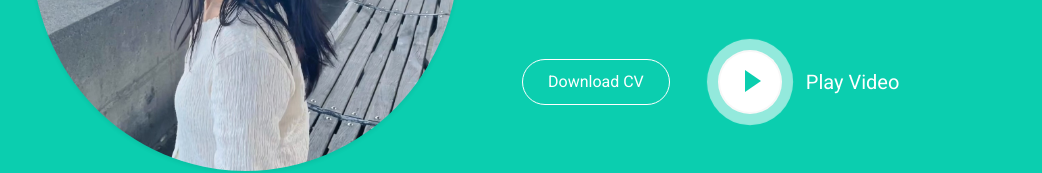
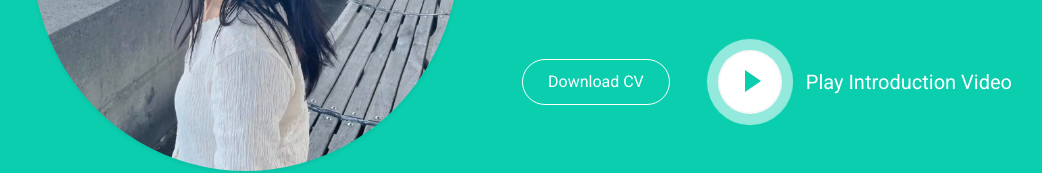
Before and after one commit to Tianye-Song/Tianye-Song.github.io, a plain HTML site: page index.html in a window 1280 px wide. Shown: the part 448-621 px from the top of the page, without its empty margins (38-1080 px from the left). Drawn offline with nearby package versions, Linux system fonts and the light colour scheme.

Commit message:
Update index.html

```diff
--- a/index.html
+++ b/index.html
@@ -91,7 +91,7 @@
                             data-src="https://www.youtube.com/embed/rq_XcOdwMSY" data-target="#videoModal">
                             <span></span>
                         </button>
-                        <h5 class="font-weight-normal text-white m-0 ml-4 d-none d-sm-block">Play Video</h5>
+                        <h5 class="font-weight-normal text-white m-0 ml-4 d-none d-sm-block">Play Introduction Video</h5>
                     </div>
                 </div>
             </div>
```
